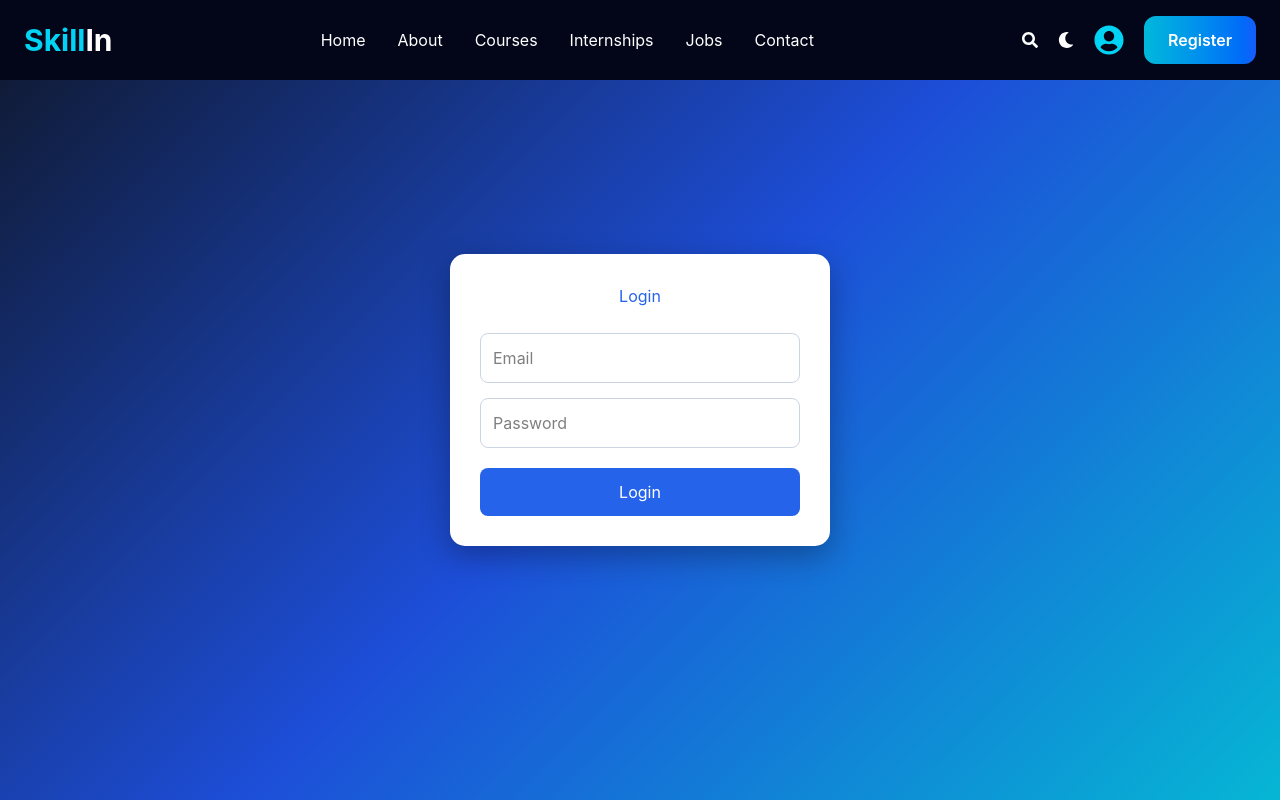
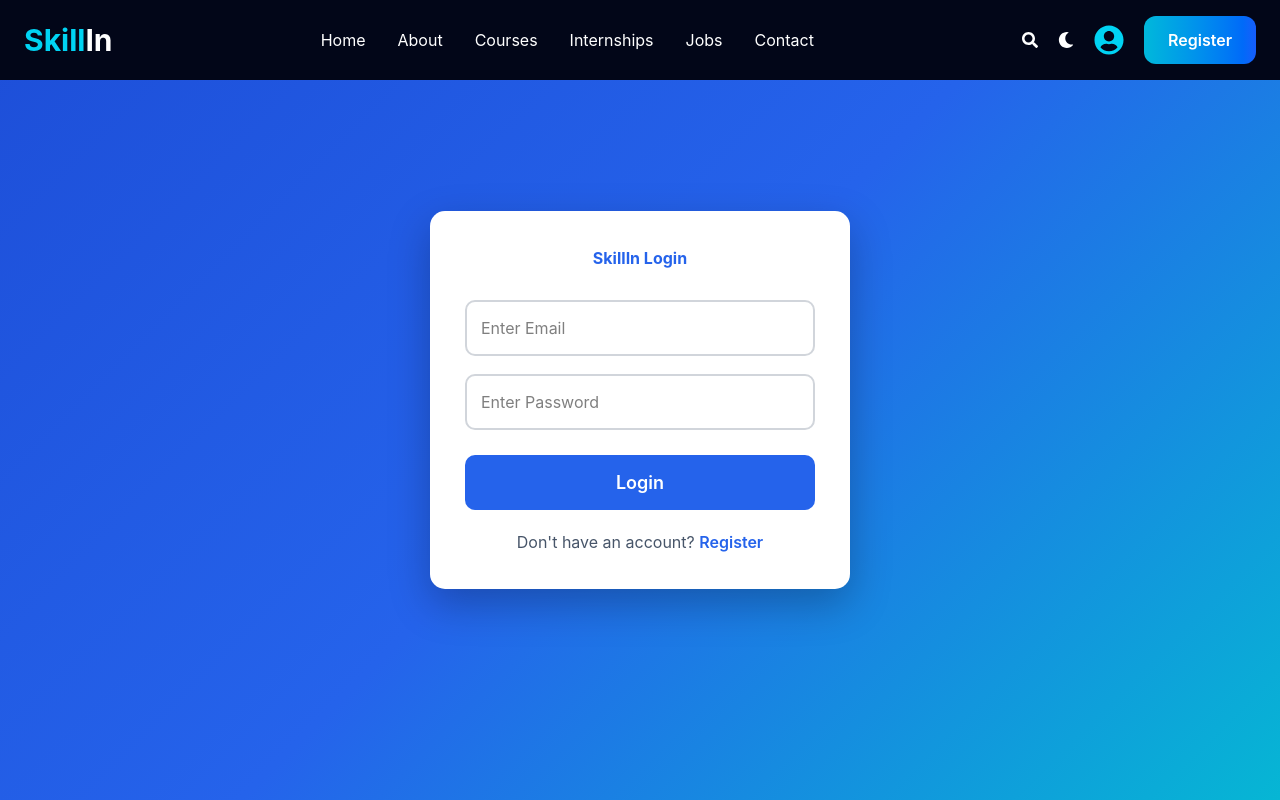
Before and after one commit to rahulrockey0987-tech/Skillin, a React (Vite) app: page /login in a window 1280 px wide. Built offline with nearby package versions, Linux system fonts and the light colour scheme.

Commit message:
Fix MongoDB environment variable

```diff
--- a/src/pages/Login/Login.jsx
+++ b/src/pages/Login/Login.jsx
@@ -10,6 +10,8 @@ export default function Login() {
     password: "",
   });
 
+  const [loading, setLoading] = useState(false);
+
   const handleChange = (e) => {
     setForm({
       ...form,
@@ -20,20 +22,45 @@ export default function Login() {
   const handleSubmit = async (e) => {
     e.preventDefault();
 
+    if (!form.email || !form.password) {
+      alert("Please enter email and password");
+      return;
+    }
+
+    setLoading(true);
+
     try {
       const res = await axios.post(
         "https://skilllin-server.onrender.com/api/auth/login",
-        form
+        form,
+        {
+          headers: {
+            "Content-Type": "application/json",
+          },
+        }
       );
 
-      localStorage.setItem("token", res.data.token);
-      localStorage.setItem("user", JSON.stringify(res.data.user));
+      console.log(res.data);
 
-      alert("Login Successful");
-      navigate("/dashboard");
+      if (res.data.success) {
+        localStorage.setItem("token", res.data.token);
+        localStorage.setItem("user", JSON.stringify(res.data.user));
+
+        alert("Login Successful");
+        navigate("/dashboard");
+      } else {
+        alert(res.data.message);
+      }
     } catch (err) {
-      alert(err.response?.data?.message || "Login Failed");
+      console.log(err.response);
+
+      alert(
+        err.response?.data?.message ||
+          "Unable to login. Please check your email and password."
+      );
     }
+
+    setLoading(false);
   };
 
   return (
@@ -44,44 +71,49 @@ export default function Login() {
         justifyContent: "center",
         alignItems: "center",
         background:
-          "linear-gradient(135deg, #0f172a 0%, #1d4ed8 50%, #06b6d4 100%)",
+          "linear-gradient(135deg,#1d4ed8,#2563eb,#06b6d4)",
+        padding: "20px",
       }}
     >
       <form
         onSubmit={handleSubmit}
         style={{
-          width: "380px",
-          background: "white",
-          padding: "30px",
+          width: "420px",
+          background: "#ffffff",
+          padding: "35px",
           borderRadius: "15px",
-          boxShadow: "0 10px 30px rgba(0,0,0,0.3)",
+          boxShadow: "0 15px 40px rgba(0,0,0,0.25)",
         }}
       >
         <h1
           style={{
             textAlign: "center",
             color: "#2563eb",
-            marginBottom: "25px",
+            marginBottom: "30px",
+            fontWeight: "700",
           }}
         >
-          Login
+          SkillIn Login
         </h1>
 
         <input
           type="email"
           name="email"
-          placeholder="Email"
+          placeholder="Enter Email"
           value={form.email}
           onChange={handleChange}
+          required
           style={{
             width: "100%",
-            padding: "12px",
-            marginBottom: "15px",
-            border: "1px solid #cbd5e1",
-            borderRadius: "8px",
-            color: "black",
-            background: "white",
+            padding: "14px",
+            border: "2px solid #d1d5db",
+            borderRadius: "10px",
+            marginBottom: "18px",
             fontSize: "16px",
+            background: "#ffffff",
+            color: "#000000",
+            caretColor: "#000000",
+            outline: "none",
             boxSizing: "border-box",
           }}
         />
@@ -89,37 +121,62 @@ export default function Login() {
         <input
           type="password"
           name="password"
-          placeholder="Password"
+          placeholder="Enter Password"
           value={form.password}
           onChange={handleChange}
+          required
           style={{
             width: "100%",
-            padding: "12px",
-            marginBottom: "20px",
-            border: "1px solid #cbd5e1",
-            borderRadius: "8px",
-            color: "black",
-            background: "white",
+            padding: "14px",
+            border: "2px solid #d1d5db",
+            borderRadius: "10px",
+            marginBottom: "25px",
             fontSize: "16px",
+            background: "#ffffff",
+            color: "#000000",
+            caretColor: "#000000",
+            outline: "none",
             boxSizing: "border-box",
           }}
         />
 
         <button
           type="submit"
+          disabled={loading}
           style={{
             width: "100%",
-            padding: "12px",
+            padding: "14px",
             background: "#2563eb",
-            color: "white",
+            color: "#ffffff",
             border: "none",
-            borderRadius: "8px",
+            borderRadius: "10px",
+            fontSize: "18px",
             cursor: "pointer",
-            fontSize: "16px",
+            fontWeight: "600",
           }}
         >
-          Login
+          {loading ? "Logging in..." : "Login"}
         </button>
+
+        <p
+          style={{
+            textAlign: "center",
+            marginTop: "20px",
+            color: "#475569",
+          }}
+        >
+          Don't have an account?{" "}
+          <span
+            onClick={() => navigate("/register")}
+            style={{
+              color: "#2563eb",
+              cursor: "pointer",
+              fontWeight: "600",
+            }}
+          >
+            Register
+          </span>
+        </p>
       </form>
     </div>
   );
```
